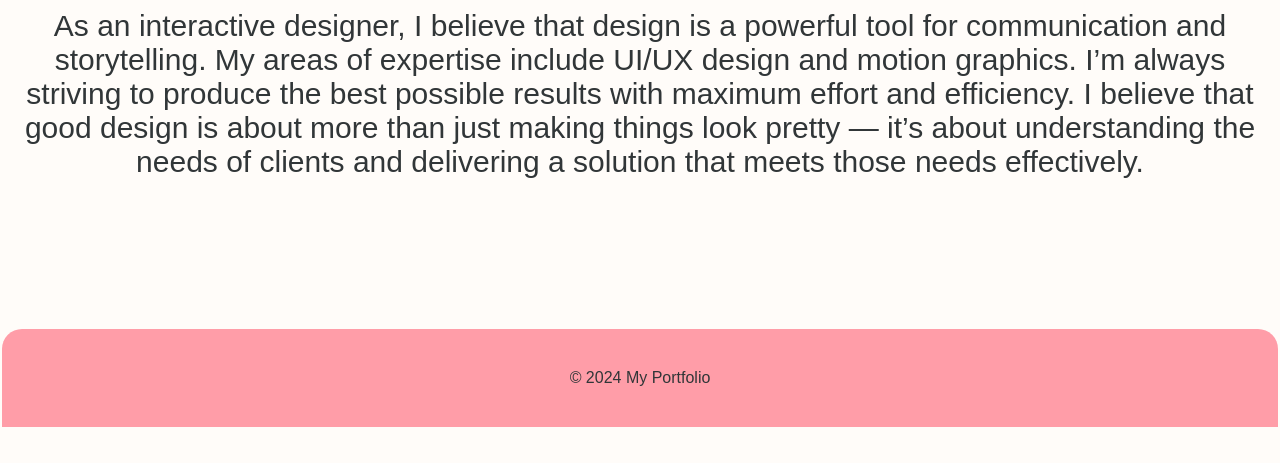
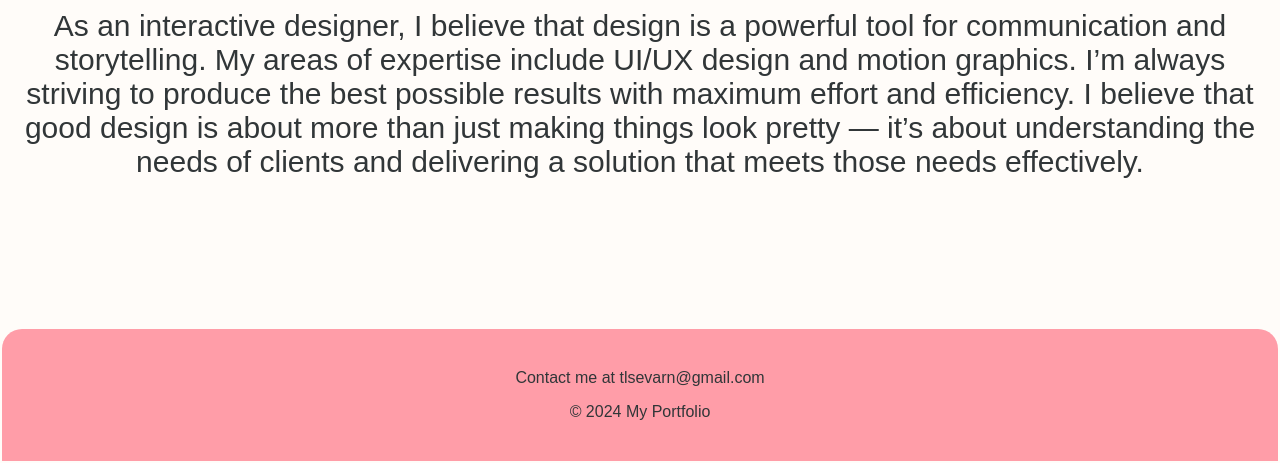
Before and after one commit to sevarntl/major-portfolio, a plain HTML site: page aboutme.html in a window 1280 px wide. Shown: the part 437-900 px from the top of the page. Before the commit the page ends 866 px from the top, so only its background shows below. Drawn offline with Linux system fonts and the light colour scheme; a web font is replaced by a local one.

Commit message:
Update aboutme.html

```diff
--- a/aboutme.html
+++ b/aboutme.html
@@ -35,6 +35,7 @@
 
   <footer>
     <div class="container">
+      <p>Contact me at tlsevarn@gmail.com</a></p>
       <p>&copy; 2024 My Portfolio</p>
     </div>
   </footer>
```
